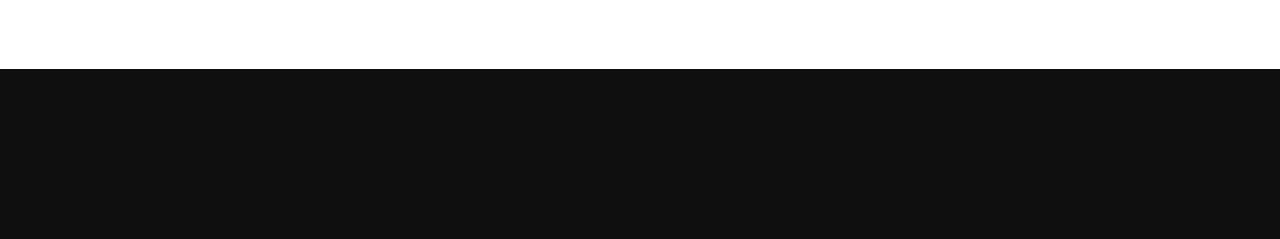
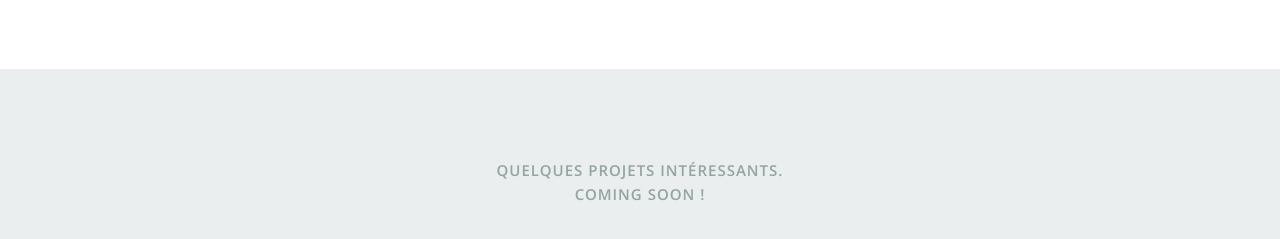
Before and after one commit to Sonny-Fourmont/Sonny-Fourmont.github.io, a plain HTML site: page index.html in a window 1280 px wide. Shown: the part 2785-3024 px from the top of the page. Before the commit the page ends 2854 px from the top, so only its background shows below. Drawn offline with Linux system fonts and the light colour scheme.

Commit message:
[RM] not finished fr version (coming soon + local dev)

```diff
--- a/index.html
+++ b/index.html
@@ -285,6 +285,20 @@
 
    </section> <!-- Resume Section End-->
 
+
+   <!-- Portfolio Section
+   ================================================== -->
+
+   <section id="portfolio">
+
+      <div class="row">
+
+         <div class="twelve columns collapsed">
+
+            <h1>Quelques projets intéressants. <br> COMING SOON !</h1>
+
+         </div>
+         <!-- twelve columns end -->
 </body>
 
 </html>
```
